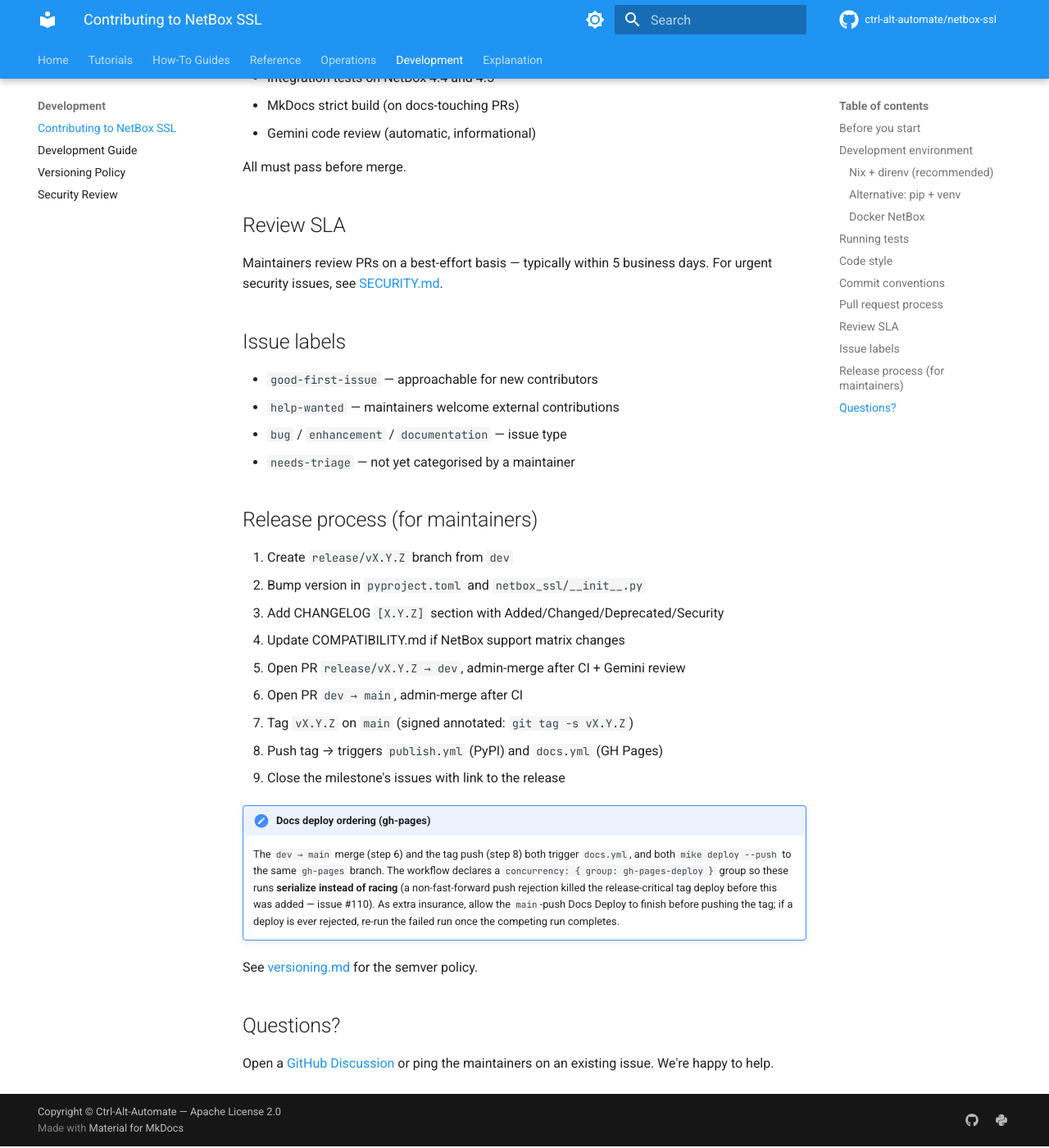
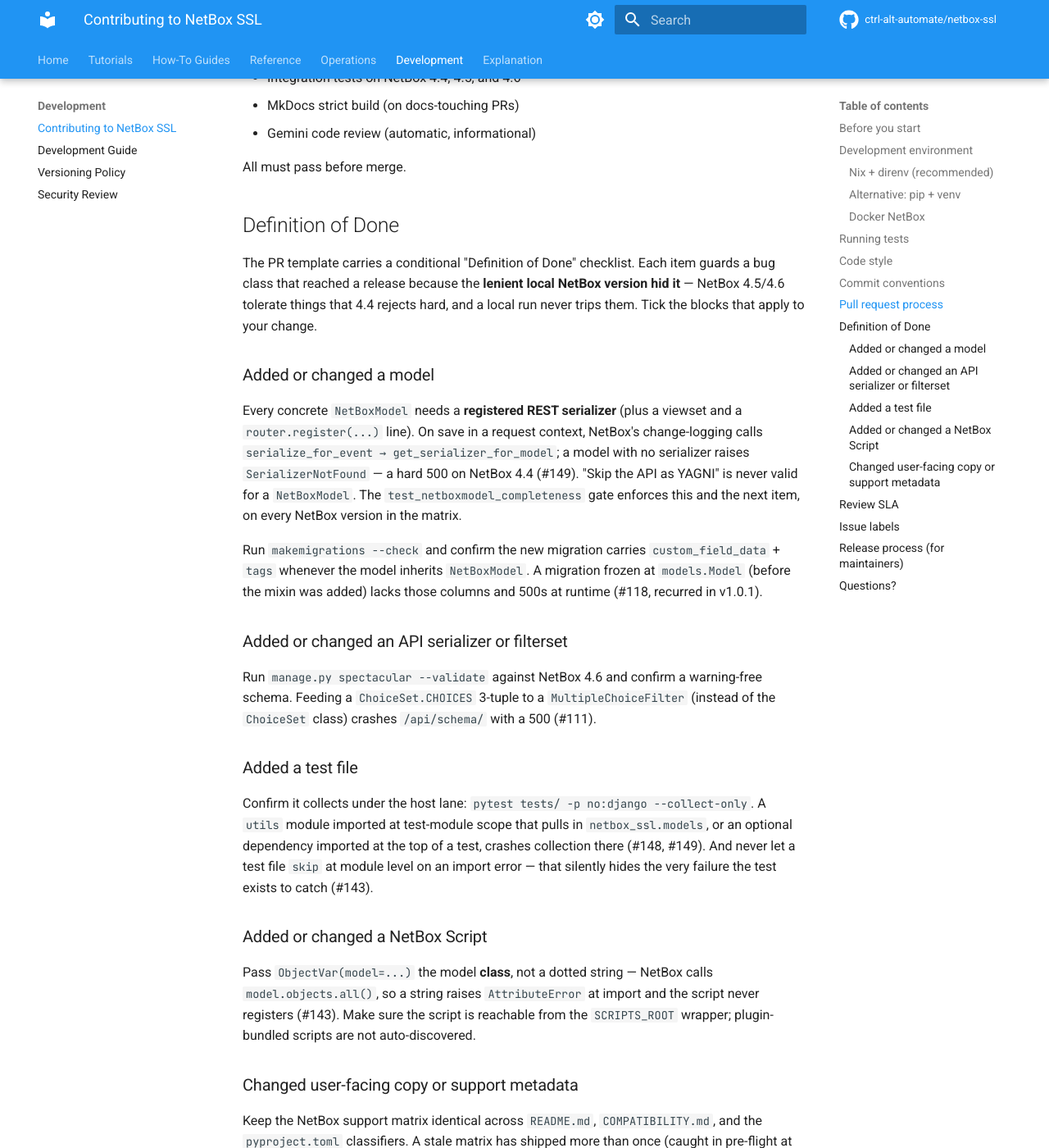
Before and after one commit to ctrl-alt-automate/netbox-ssl, an MkDocs documentation site: the page built from docs/development/contributing.md, in a window 1280 px wide and 1400 px high, scrolled down 3086 px. Shown: the whole window at 82% size. Built offline with MkDocs 1.6.1 and Material for MkDocs 9.7.7, drawn with Linux system fonts in a browser that asks for light colours; comment, search, counter and statistics services are not loaded; the version menu is left out; some of the changed text lies outside the part shown.

Commit message:
docs: add Definition of Done checklist (PR template + contributing guide) (#155)
Measure B from the bug-history retro. The existing PR checklist is generic
(style, tests, CHANGELOG) — the kind people tick on autopilot. This adds a
conditional, bug-specific "Definition of Done" that fires only for the
change types that have caused recurring release-blockers, each tied to the
real issue it prevents:

- new model -> serializer + viewset + router (SerializerNotFound 500 on
  4.4, #149) and migration parity with the NetBoxModel parent (#118, v1.0.1)
- new serializer/filterset -> spectacular --validate (#111)
- new test file -> collects on the host lane, no silent module-level skip
  (#148, #149, #143)
- new NetBox Script -> ObjectVar(model=) is a class, SCRIPTS_ROOT reachable
  (#143)
- user-facing copy -> README == COMPATIBILITY.md == pyproject classifiers
  (stale matrix, v1.2.0)

contributing.md gains a "Definition of Done" section documenting the *why*
behind each check so the template checkboxes have a canonical reference.

Also corrects two stale lines found while editing: the CI list now names
NetBox 4.6 (was 4.4 + 4.5 only), and the release step documents the actual
tagging practice (`git tag -a`, annotated) instead of `-s`.

```diff
--- a/docs/development/contributing.md
+++ b/docs/development/contributing.md
@@ -133,11 +133,62 @@
 - Ruff (lint + format)
 - Unit tests on Python 3.10, 3.11, 3.12
 - Package check (wheel inclusion)
-- Integration tests on NetBox 4.4 and 4.5
+- Integration tests on NetBox 4.4, 4.5, and 4.6
 - MkDocs strict build (on docs-touching PRs)
 - Gemini code review (automatic, informational)
 
 All must pass before merge.
+
+## Definition of Done
+
+The PR template carries a conditional "Definition of Done" checklist. Each item
+guards a bug class that reached a release because the **lenient local NetBox
+version hid it** — NetBox 4.5/4.6 tolerate things that 4.4 rejects hard, and a
+local run never trips them. Tick the blocks that apply to your change.
+
+### Added or changed a model
+
+Every concrete `NetBoxModel` needs a **registered REST serializer** (plus a
+viewset and a `router.register(...)` line). On save in a request context,
+NetBox's change-logging calls `serialize_for_event → get_serializer_for_model`;
+a model with no serializer raises `SerializerNotFound` — a hard 500 on NetBox
+4.4 (#149). "Skip the API as YAGNI" is never valid for a `NetBoxModel`. The
+`test_netboxmodel_completeness` gate enforces this and the next item, on every
+NetBox version in the matrix.
+
+Run `makemigrations --check` and confirm the new migration carries
+`custom_field_data` + `tags` whenever the model inherits `NetBoxModel`. A
+migration frozen at `models.Model` (before the mixin was added) lacks those
+columns and 500s at runtime (#118, recurred in v1.0.1).
+
+### Added or changed an API serializer or filterset
+
+Run `manage.py spectacular --validate` against NetBox 4.6 and confirm a
+warning-free schema. Feeding a `ChoiceSet.CHOICES` 3-tuple to a
+`MultipleChoiceFilter` (instead of the `ChoiceSet` class) crashes `/api/schema/`
+with a 500 (#111).
+
+### Added a test file
+
+Confirm it collects under the host lane: `pytest tests/ -p no:django
+--collect-only`. A `utils` module imported at test-module scope that pulls in
+`netbox_ssl.models`, or an optional dependency imported at the top of a test,
+crashes collection there (#148, #149). And never let a test file `skip` at
+module level on an import error — that silently hides the very failure the test
+exists to catch (#143).
+
+### Added or changed a NetBox Script
+
+Pass `ObjectVar(model=...)` the model **class**, not a dotted string — NetBox
+calls `model.objects.all()`, so a string raises `AttributeError` at import and
+the script never registers (#143). Make sure the script is reachable from the
+`SCRIPTS_ROOT` wrapper; plugin-bundled scripts are not auto-discovered.
+
+### Changed user-facing copy or support metadata
+
+Keep the NetBox support matrix identical across `README.md`, `COMPATIBILITY.md`,
+and the `pyproject.toml` classifiers. A stale matrix has shipped more than once
+(caught in pre-flight at v1.2.0).
 
 ## Review SLA
 
@@ -159,7 +210,7 @@
 4. Update COMPATIBILITY.md if NetBox support matrix changes
 5. Open PR `release/vX.Y.Z → dev`, admin-merge after CI + Gemini review
 6. Open PR `dev → main`, admin-merge after CI
-7. Tag `vX.Y.Z` on `main` (signed annotated: `git tag -s vX.Y.Z`)
+7. Tag `vX.Y.Z` on `main` (annotated: `git tag -a vX.Y.Z`)
 8. Push tag → triggers `publish.yml` (PyPI) and `docs.yml` (GH Pages)
 9. Close the milestone's issues with link to the release
 
```
Also changed, not shown: .github/pull_request_template.md.
